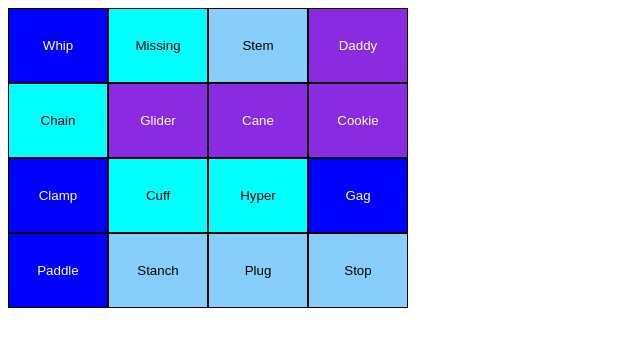
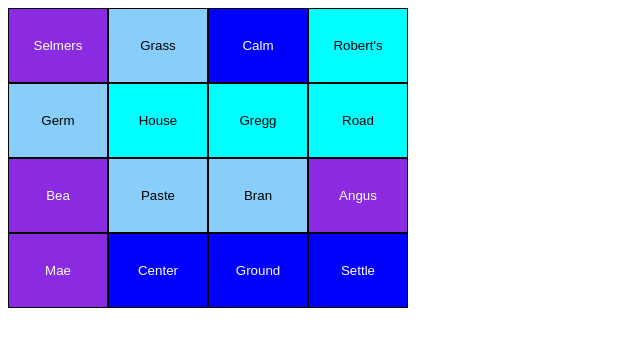
Before and after one commit to mruthh/gridpuzz, a Vue app: page / in a window 1280 px wide. Shown: the top 346 px of the page, without its empty margins (0-640 px from the left). Built offline with nearby package versions, Linux system fonts and the light colour scheme.

Commit message:
design: add themes to solved groups, remove favicon

```diff
--- a/src/App.vue
+++ b/src/App.vue
@@ -5,7 +5,10 @@
       :key="group.id"
     >
       <div class="flex">
-        <SolvedGroup :items="group.items" />
+        <SolvedGroup
+          :items="group.items"
+          :class="`theme-${index + 1}`"
+        />
         <ConnectionInput
           v-if="gridIsSolved && index <= guessIndex"
           :connections="group.connections"
@@ -85,7 +88,7 @@ export default {
     const solvedGroups = ref([])
     const gridIsSolved = computed(() => solvedGroups.value.length === 4)
 
-    const groups = ref(grids[1])
+    const groups = ref(grids[0])
     const grid = ref(buildGrid(groups.value))
 
     const gridRows = computed(() => {
@@ -216,23 +219,24 @@ export default {
   }
 
   .theme-1 {
+    background-color: blueviolet;
+    color: white;
+  }
+
+  .theme-2 {
+    background-color: aqua;
+    color: black;
+  }
+
+  .theme-3 {
+    background-color: lightskyblue;
+    color: black;
+  }
+
+  .theme-4 {
     background-color: blue;
     color: white;
   }
 
-  .theme-2 {
-    background-color: blueviolet;
-    color: white;
-  }
-
-  .theme-3 {
-    background-color: aqua;
-    color: black;
-  }
-
-  .theme-4 {
-    background-color: lightskyblue;
-    color: black;
-  }
 
 </style>
```
Also changed, not shown: 1 other file (tests, documents, lock files or other folders).
